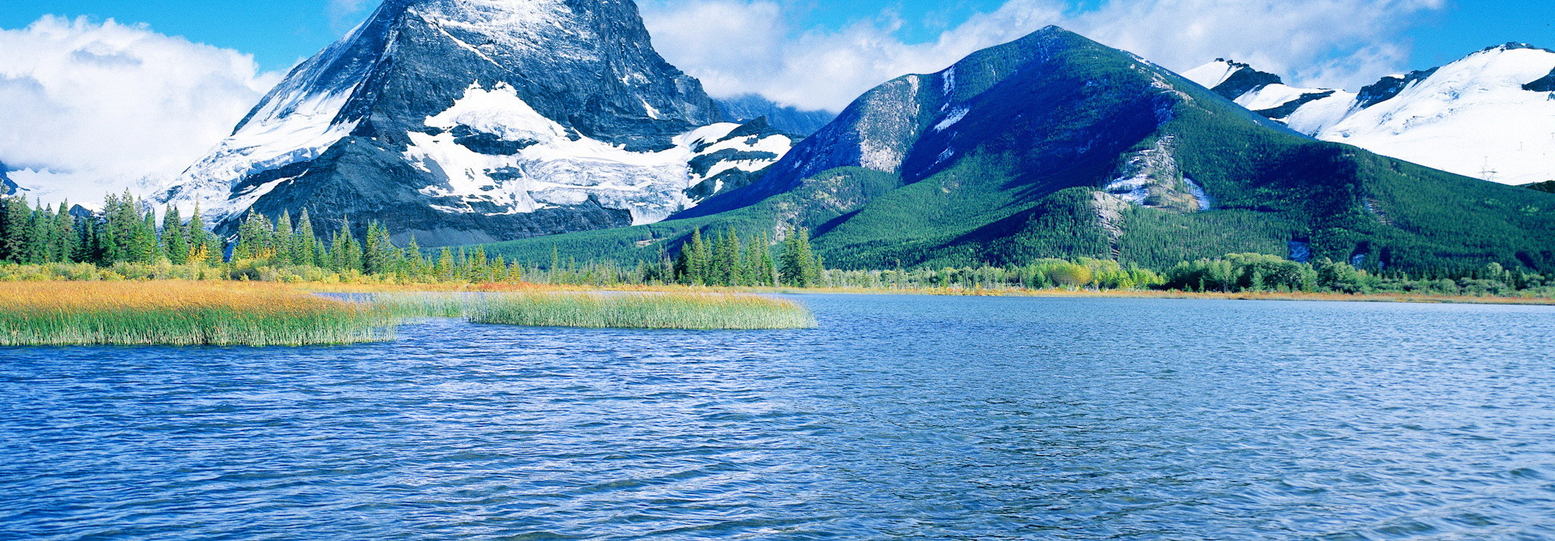
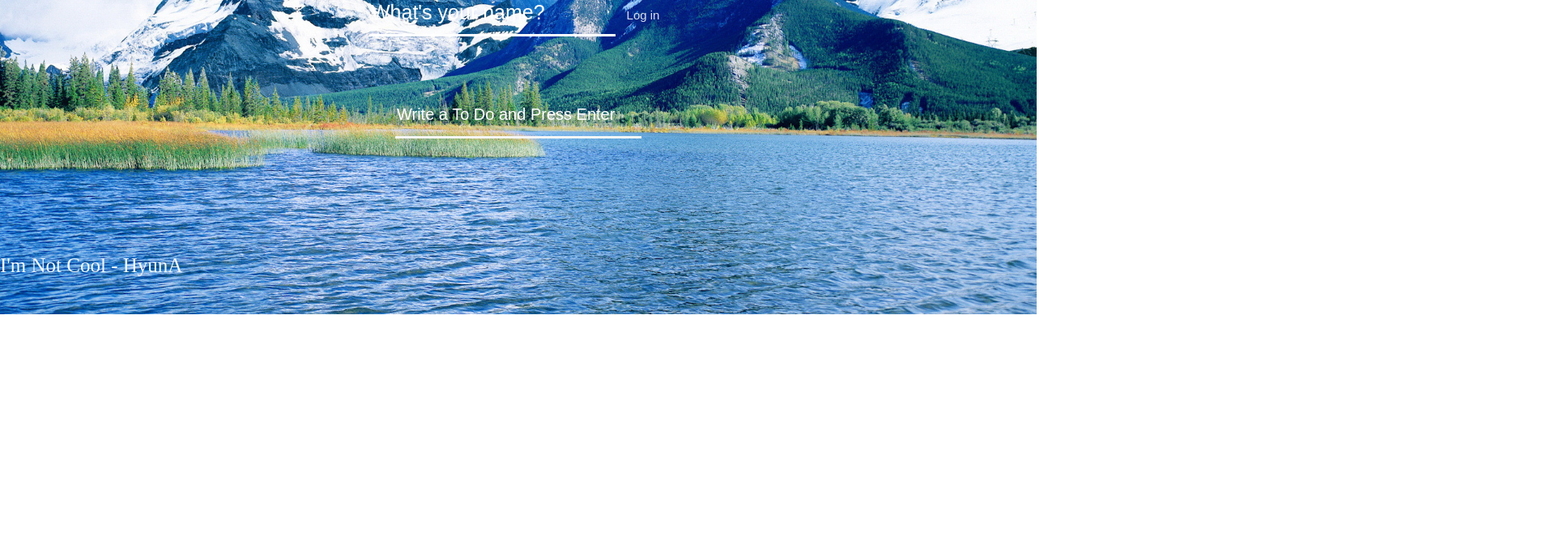
Before and after one commit to elevenfofiv/momentum, a plain HTML site: page index.html in a window 1280 px wide. Shown: the part 412-1080 px from the top of the page at 81% size, 1920 px wide, since content can reach past the window. After the commit the page ends 800 px from the top, so only its background shows below. Drawn offline with Linux system fonts and the light colour scheme.

Commit message:
최종 완성

```diff
--- a/css/styles.css
+++ b/css/styles.css
@@ -8,10 +8,11 @@ body {
 }
 
 #BackgroundImage {
+  width: 100vw;
+  height: 100vh;
   display: flex;
   position: absolute;
   z-index: -1;
-  background-size: 100% 100%;
   top: 0px;
   left: 0px;
   right: 0px;
@@ -21,14 +22,157 @@ body {
   padding: 0;
 }
 
-#clock {
+#topMargin {
+  width: 100%;
+  height: 35%;
+}
+
+#middleSpace {
+  width: 100%;
+  height: 50%;
+  display: flex;
+  flex-direction: column;
+  align-items: center;
+}
+
+h2#clock {
+  height: 40%;
+  display: flex;
+  flex-direction: column;
+  align-items: center;
+  justify-content: center;
+  margin: 0px;
+  color: ghostwhite;
+  font-size: 100px;
+  /* padding-top: 90px; */
+}
+
+#greeting {
+  height: 20%;
+  margin: 5px;
+  display: flex;
+  flex-direction: column;
+  align-items: center;
+  justify-content: baseline;
+  color: ghostwhite;
+  font-size: 50px;
+}
+
+#login-form input {
+  width: 300px;
+  height: 50px;
+  border: 0px;
+  border-bottom: 3px solid white;
+  background: transparent;
+  color: white;
+  font-size: 25px;
+}
+
+#login-form input::placeholder {
+  color: white;
+  font-size: 25px;
+}
+
+#login-form input:focus {
+  outline: none;
+}
+
+#login-form button {
+  width: 60px;
+  height: 40px;
+  border: 0px;
+  font-size: 15px;
+  color: rgba(255, 255, 255, 0.85);
+  outline: none;
+  background: transparent;
+}
+
+#login-form button:hover {
+  color: rgba(255, 255, 255, 0.85);
+  box-shadow: rgba(30, 22, 54, 0.7) 0 80px 0px 2px inset;
+}
+
+#todo-form {
+  width: 100%;
+  height: 15%;
+  margin-bottom: 10px;
   display: flex;
   align-items: center;
   justify-content: center;
-  margin: 0px;
-  color: antiquewhite;
-  font-size: 50px;
-  padding-top: 40px;
+}
+
+#todo-form input {
+  width: 300px;
+  height: 50px;
+  border-top: none;
+  border-left: none;
+  border-right: none;
+  border-bottom: 3px solid whitesmoke;
+  background: transparent;
+  color: white;
+  font-size: 20px;
+}
+
+#todo-form input::placeholder {
+  color: white;
+  font-size: 20px;
+}
+
+#todo-form input:focus {
+  outline: none;
+}
+
+#todo-listSpace {
+  width: 100%;
+  height: 25%;
+  margin: 5px;
+  padding: 3px 5%;
+  display: flex;
+  box-sizing: border-box;
+  overflow-y: scroll;
+  justify-content: center;
+  align-items: center;
+  color: white;
+}
+
+#todo-list {
+  height: 100%;
+}
+
+#todo-listSpace::-webkit-scrollbar {
+  display: none;
+}
+
+#todo-list li {
+  padding: 5px;
+  font-size: 15px;
+  list-style: none;
+}
+
+#todo-list li button {
+  background: transparent;
+  border: 0px;
+  color: red;
+  font-size: 20px;
+  font-weight: large;
+}
+
+#bottomSpace {
+  width: 100%;
+  height: 15%;
+  display: flex;
+  justify-content: space-between;
+  align-items: center;
+}
+
+#songs {
+  font-size: 25px;
+  color: aliceblue;
+}
+
+#weather {
+  font-size: 25px;
+  color: aliceblue;
 }
 
 .hidden {
--- a/index.html
+++ b/index.html
@@ -8,11 +8,15 @@
     <link rel="stylesheet" href="/css/styles.css" />
   </head>
   <body>
+    <div id="topMargin"></div>
+    <div id="middleSpace">
       <h2 id="clock">00:00:00</h2>
       <form class="hidden" id="login-form">
         <input
           type="text"
           placeholder="What's your name?"
+          onfocus="this.placeholder=''"
+          onblur="this.placeholder='What\'s your name'"
           required
           maxlength="15"
         />
@@ -20,9 +24,16 @@
       </form>
       <h1 id="greeting" class="hidden"></h1>
       <form id="todo-form">
-      <input type="text" placeholder="Write a To Do and Press Enter" required />
+        <input type="text" placeholder="Write a To Do and Press Enter"
+        onfocus="this.placeholder=''"
+        onblur="this.placeholder='Write a To Do and Press Enter'"
+        required />
       </form>
+      <div id="todo-listSpace">
         <ul id="todo-list"></ul>
+      </div>
+    </div>
+    <div id="bottomSpace">
       <div id="songs">
         <span></span>
         <span></span>
@@ -30,6 +41,7 @@
       <div id="weather">
         <span></span>
         <span></span>
+      </div>
     </div>
     <script src="/js/greetings.js"></script>
     <script src="/js/clock.js"></script>
--- a/js/quote.js
+++ b/js/quote.js
@@ -46,5 +46,5 @@ const artist = document.querySelector("#songs span:last-child");
 
 const todaySong = songs[Math.floor(Math.random() * songs.length)];
 
-song.innerText = todaySong.song;
+song.innerText = todaySong.song + " - ";
 artist.innerText = todaySong.artist;
--- a/js/todo.js
+++ b/js/todo.js
@@ -24,7 +24,7 @@ function paintToDo(newToDo) {
   li.appendChild(span);
   span.innerText = newToDo.text;
   li.appendChild(button);
-  button.innerText = "X";
+  button.innerText = "x";
   button.addEventListener("click", deleteToDo);
   toDoList.appendChild(li);
 }
```
Lines whose indentation alone changed are shown as unchanged.
